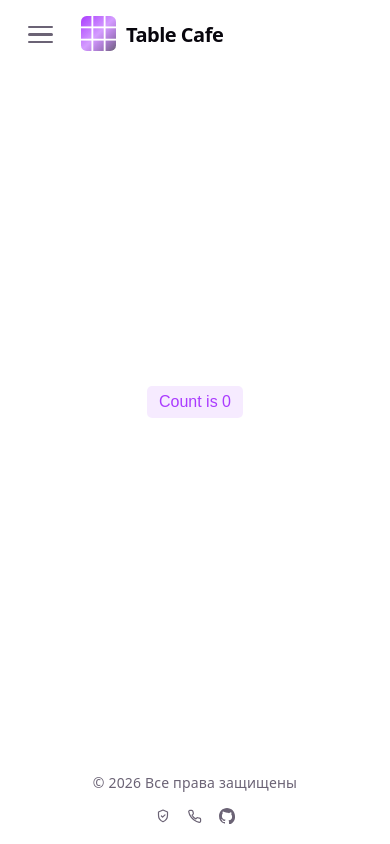
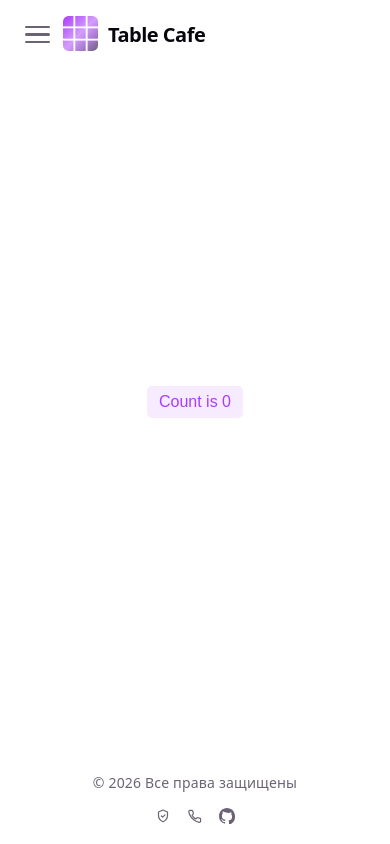
Before and after one commit to stdAlexTikhonov/my-new-app, a React (Vite) app: page / in a window 390 px wide. Built offline with nearby package versions, Linux system fonts and the light colour scheme.

Commit message:
fix(TASK-9): fiix mobile menu styles

```diff
--- a/src/components/BurgerIcon/BurgerIcon.module.scss
+++ b/src/components/BurgerIcon/BurgerIcon.module.scss
@@ -4,7 +4,7 @@
   gap: 5px;
   background: none;
   border: none;
-  padding: 8px;
+  padding: 5px;
   cursor: pointer;
   transition: all 0.3s ease;
   z-index: 101;
--- a/src/components/Header/Header.module.scss
+++ b/src/components/Header/Header.module.scss
@@ -16,9 +16,8 @@
   display: flex;
   justify-content: space-between;
   align-items: center;
-  gap: 20px;
+  gap: 8px;
   @media (max-width: 768px) {
-    gap: 20px;
     justify-content: flex-start;
   }
 }
--- a/src/components/MobileMenu/MobileMenu.module.scss
+++ b/src/components/MobileMenu/MobileMenu.module.scss
@@ -29,7 +29,7 @@
     text-decoration: none;
     font-size: 18px;
     font-family: var(--sans);
-    padding: 12px 16px;
+    padding: 12px 24px;
     border-radius: 8px;
     transition: all 0.3s ease;
     font-weight: 500;
```
